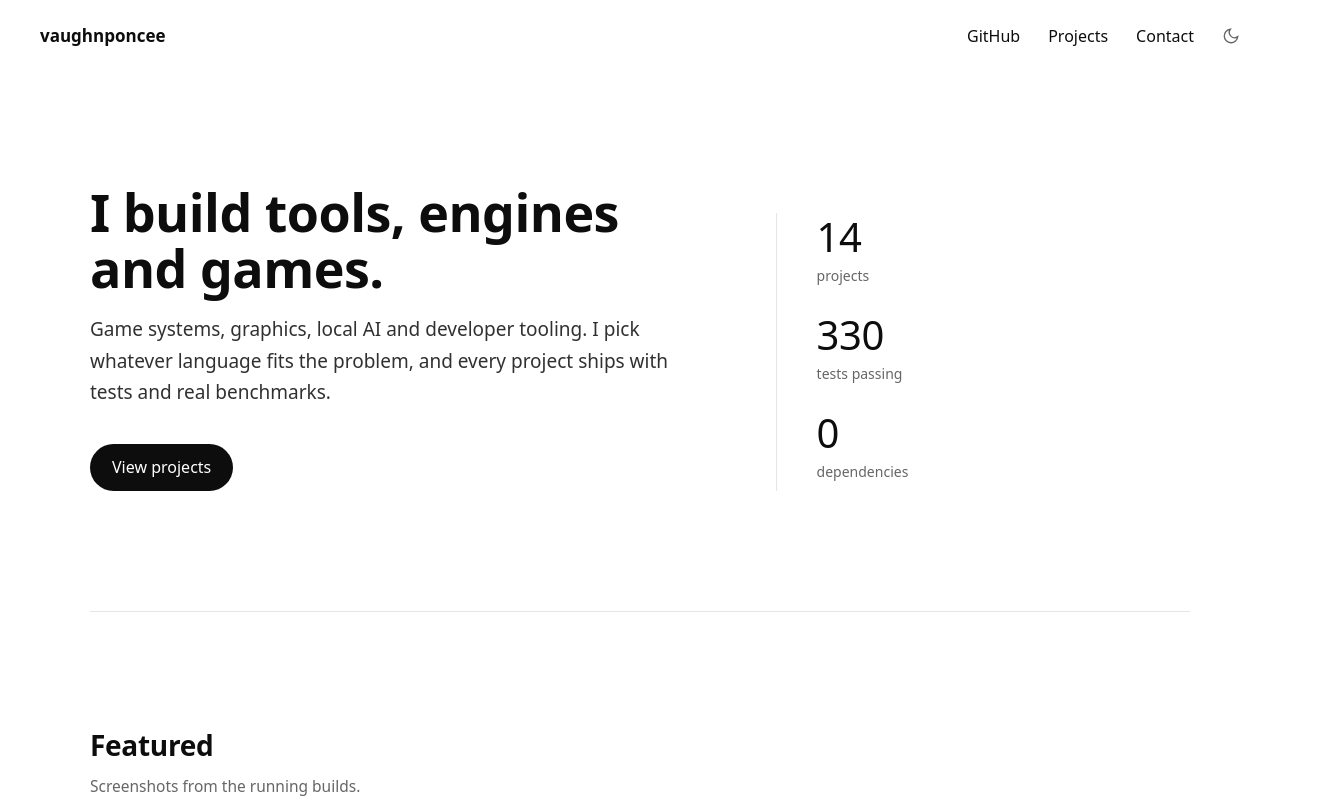
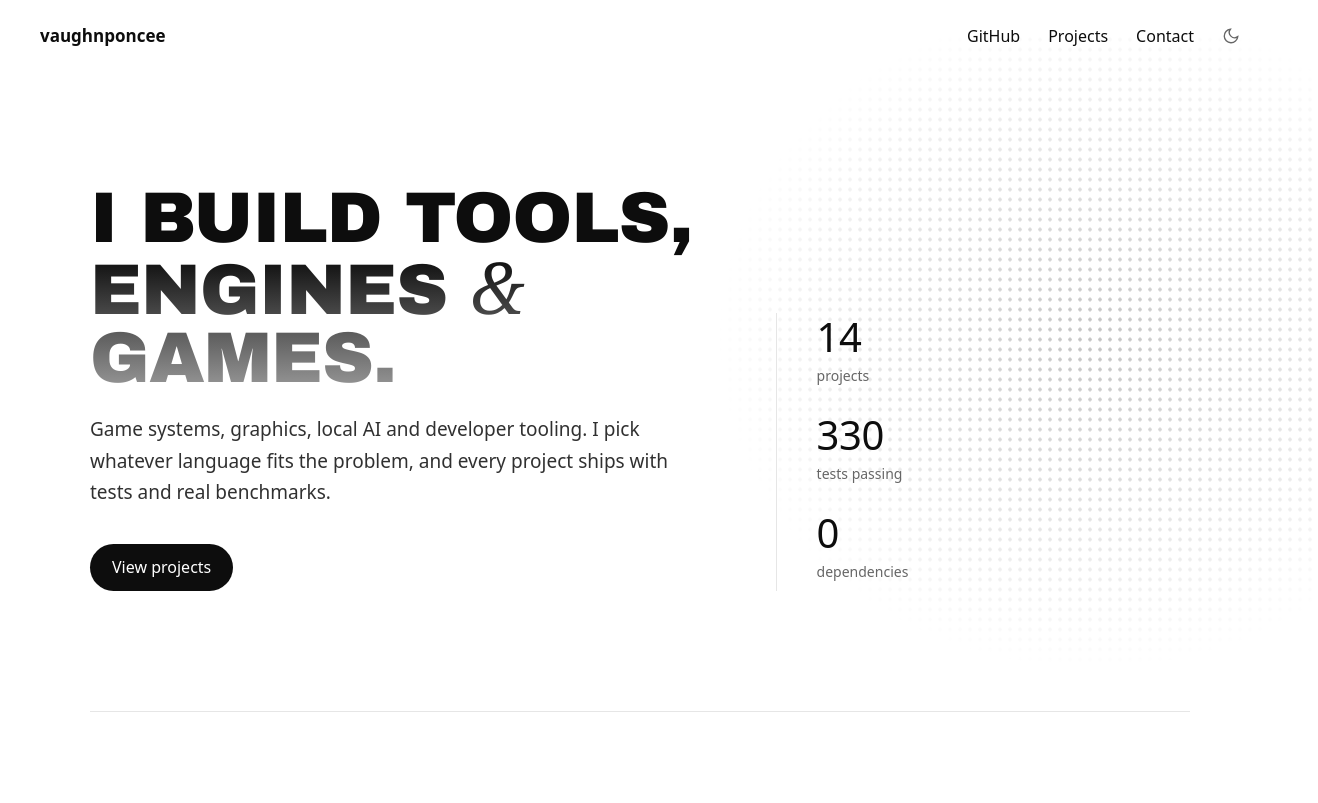
Before and after one commit to vaughnponcee/vaughnponcee.github.io, a plain HTML site: page index.html in a window 1280 px wide. Shown: the top 803 px of the page, 1318 px wide, since content can reach past the window. Drawn offline with Linux system fonts and the light colour scheme.

Commit message:
Bold heading, halftone

```diff
--- a/index.html
+++ b/index.html
@@ -6,11 +6,11 @@
 <title>vaughnponcee</title>
 <meta name="description" content="Tools, engines and games.">
 <style>
-:root{--bg:#fff;--ink:#0d0d0d;--mute:#666;--line:#e6e6e6;--soft:#f6f6f6;
+:root{--g2:#9a9a9a;--dot:rgba(0,0,0,.24);--bg:#fff;--ink:#0d0d0d;--mute:#666;--line:#e6e6e6;--soft:#f6f6f6;
   --sans:ui-sans-serif,system-ui,-apple-system,"Segoe UI",Roboto,Helvetica,Arial,sans-serif;
   --mono:ui-monospace,"Cascadia Mono","SF Mono",Menlo,Consolas,monospace}
-@media (prefers-color-scheme:dark){:root:not([data-theme="light"]){--bg:#000;--ink:#ededed;--mute:#9b9b9b;--line:#262626;--soft:#111;color-scheme:dark}}
-:root[data-theme="dark"]{--bg:#000;--ink:#ededed;--mute:#9b9b9b;--line:#262626;--soft:#111;color-scheme:dark}
+@media (prefers-color-scheme:dark){:root:not([data-theme="light"]){--bg:#000;--ink:#ededed;--mute:#9b9b9b;--line:#262626;--soft:#111;--g2:#5a5a5a;--dot:rgba(255,255,255,.32);color-scheme:dark}}
+:root[data-theme="dark"]{--g2:#5a5a5a;--dot:rgba(255,255,255,.32);--bg:#000;--ink:#ededed;--mute:#9b9b9b;--line:#262626;--soft:#111;color-scheme:dark}
 *{box-sizing:border-box}
 body{margin:0;background:var(--bg);color:var(--ink);font:17px/1.65 var(--sans);-webkit-font-smoothing:antialiased}
 a{color:inherit}
@@ -26,7 +26,18 @@ nav button{color:var(--mute);display:grid}
 main{max-width:1180px;margin:0 auto;padding:0 clamp(16px,4vw,40px)}
 .top{display:grid;grid-template-columns:minmax(0,1.5fr) minmax(0,1fr);gap:64px;align-items:end;padding:clamp(80px,14vh,150px) 0 120px;border-bottom:1px solid var(--line);margin-bottom:110px}
 .hero{padding:0}
-h1{margin:0 0 18px;font-size:clamp(32px,4.4vw,52px);line-height:1.08;letter-spacing:-.03em;font-weight:600;letter-spacing:-.01em}
+.amp{font-family:Georgia,"Times New Roman",serif;font-style:italic;font-weight:400;text-transform:none}
+.top{position:relative;isolation:isolate}
+.top::before{content:"";position:absolute;z-index:-1;inset:-40px -10vw 0 30%;
+  background-image:radial-gradient(circle,var(--dot) 1.5px,transparent 2px);background-size:10px 10px;
+  -webkit-mask-image:radial-gradient(ellipse 60% 70% at 75% 45%,#000 0,transparent 70%);mask-image:radial-gradient(ellipse 60% 70% at 75% 45%,#000 0,transparent 70%);
+  animation:ht 18s linear infinite}
+@keyframes ht{to{background-position:90px 45px}}
+.shots .img{position:relative}
+.shots .img::after{content:"";position:absolute;inset:0;pointer-events:none;background-image:radial-gradient(circle,rgba(0,0,0,.35) .9px,transparent 1.3px);background-size:5px 5px;opacity:0;transition:opacity .4s}
+.shots a:hover .img::after{opacity:1}
+h1{margin:0 0 22px;font-family:"Arial Black","Segoe UI Black","Helvetica Neue",Impact,system-ui,sans-serif;font-weight:900;text-transform:uppercase;font-size:clamp(38px,5.6vw,76px);line-height:.95;letter-spacing:-.035em;
+  background:linear-gradient(180deg,var(--ink) 35%,var(--g2) 100%);-webkit-background-clip:text;background-clip:text;color:transparent;font-weight:600;letter-spacing:-.01em}
 .hero p{margin:0 0 36px;font-size:19px;max-width:54ch;color:var(--ink);opacity:.85}
 .btn{display:inline-block;background:var(--ink);color:var(--bg);text-decoration:none;font-size:16px;padding:10px 22px;border-radius:999px;transition:opacity .2s}
 .btn:hover{opacity:.8}
@@ -78,7 +89,7 @@ footer a:hover{color:var(--ink)}
 .fade.in{opacity:1;transform:none}
 @media (max-width:900px){.top{grid-template-columns:1fr;gap:40px}.stats{grid-template-columns:repeat(3,1fr);border-left:0;padding:0}.stats b{font-size:28px}.shots{grid-template-columns:1fr 1fr}.shots a:first-child{grid-row:auto;grid-column:span 2}.shots a:first-child .img{aspect-ratio:16/9;height:auto}.list{grid-template-columns:1fr 1fr}}
 @media (max-width:600px){.shots a:first-child,.shots a:last-child{grid-column:auto}.top{padding:56px 0 64px;margin-bottom:72px}section{padding-bottom:96px}.stats{grid-template-columns:1fr 1fr 1fr}.shots,.list{grid-template-columns:1fr}.stats b{font-size:24px}footer a{margin:0 16px 0 0}}
-@media (prefers-reduced-motion:reduce){.fade{opacity:1;transform:none;transition:none}.shots img{transition:none}}
+@media (prefers-reduced-motion:reduce){.top::before{animation:none}.fade{opacity:1;transform:none;transition:none}.shots img{transition:none}}
 </style>
 </head>
 <body>
@@ -94,7 +105,7 @@ footer a:hover{color:var(--ink)}
 
 <main>
 <div class="top"><div class="hero fade">
-  <h1>I build tools, engines and games.</h1>
+  <h1>I build tools, engines <span class="amp">&amp;</span> games.</h1>
   <p>Game systems, graphics, local AI and developer tooling. I pick whatever language fits the problem, and every project ships with tests and real benchmarks.</p>
   <a class="btn" href="#projects">View projects</a>
 </div>
```
